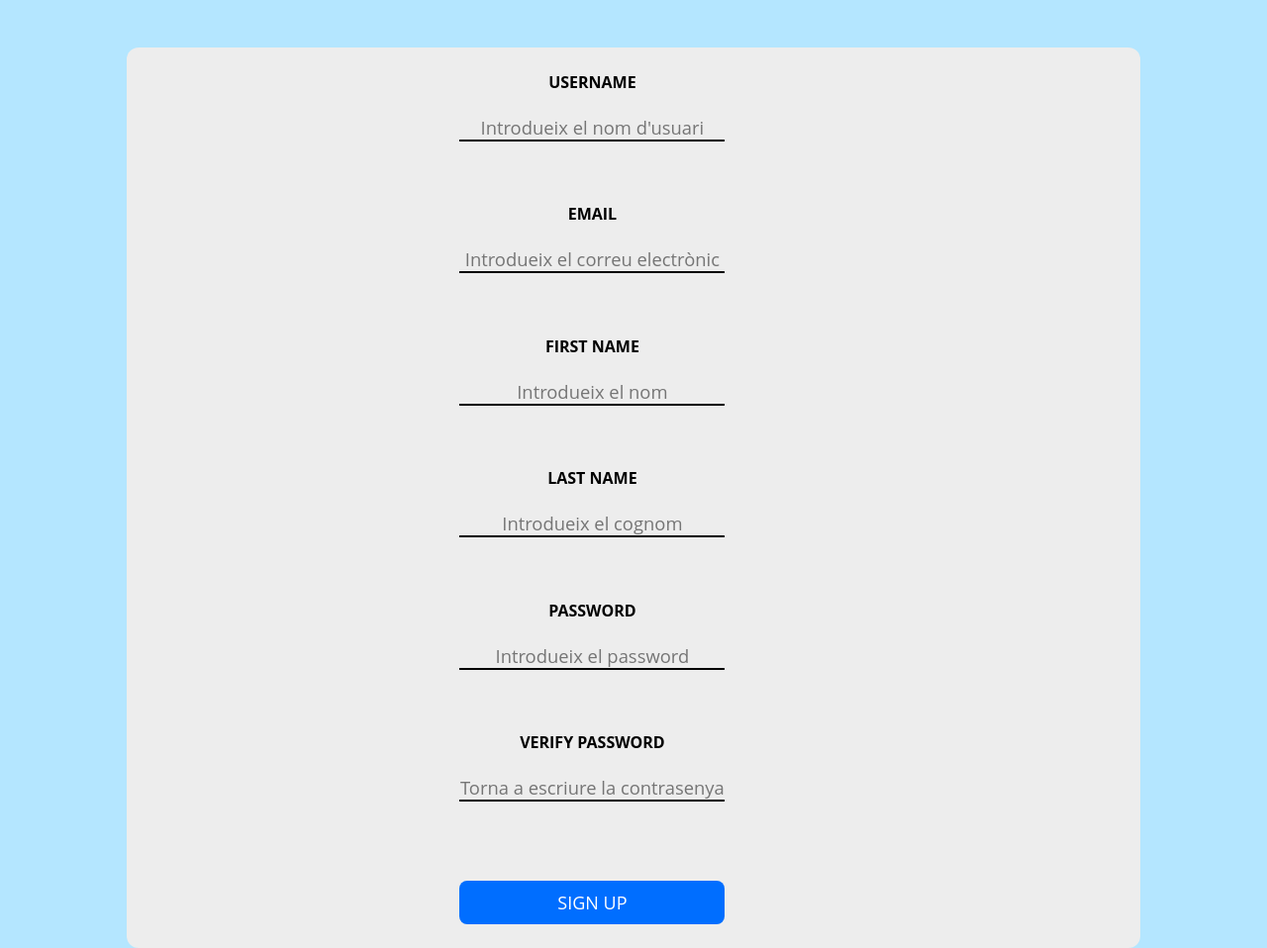
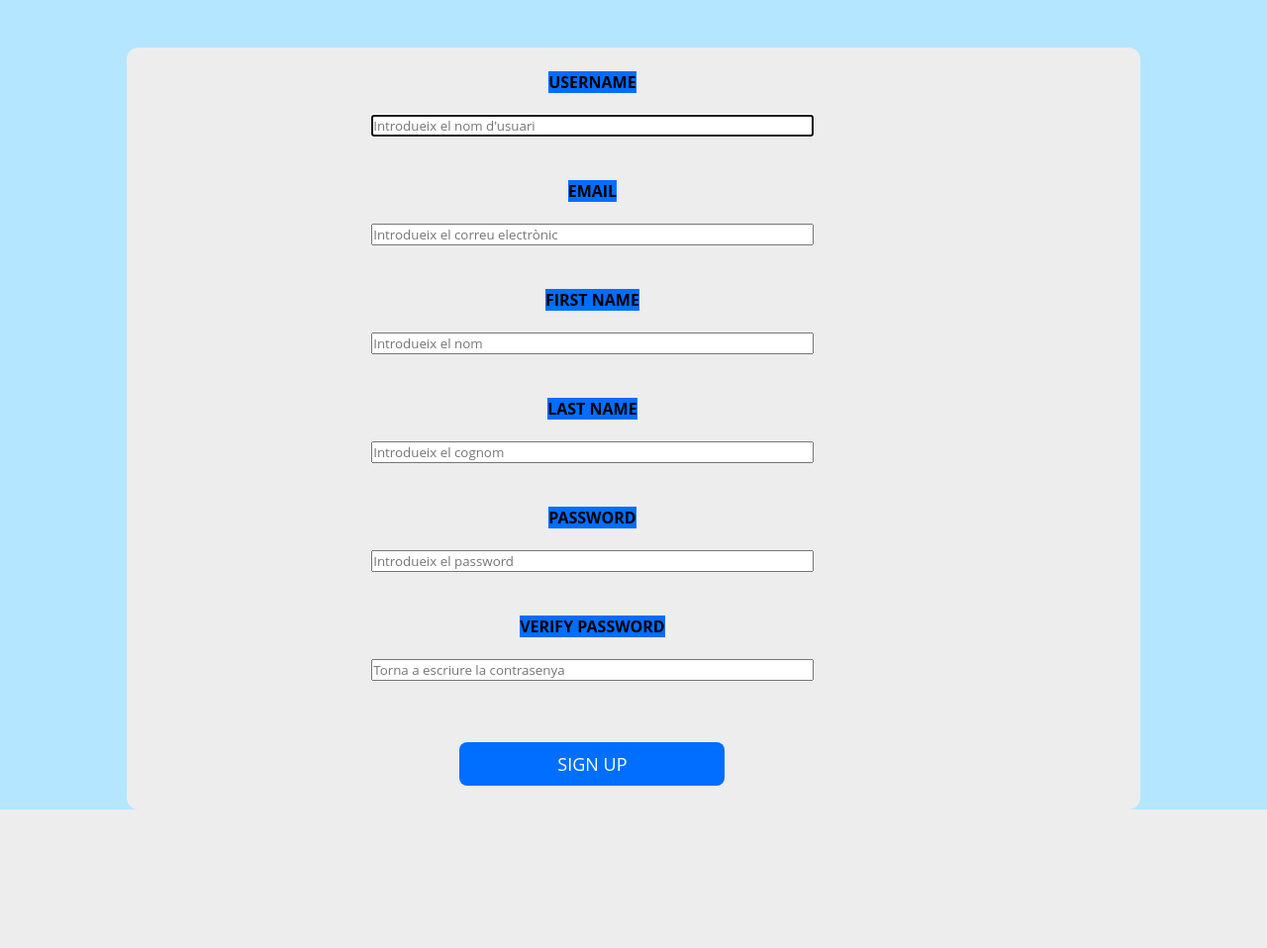
Before and after one commit to OriolCasacuberta/M7UF1PAC1, a PHP site: page /php/signup.php in a window 1280 px wide. Shown: the whole page at 99% size. After the commit the page ends 818 px from the top, so only its background shows below. Run offline with PHP 8.4, Linux system fonts and the light colour scheme.

Commit message:
ajustar css general

```diff
--- a/css/estils.css
+++ b/css/estils.css
@@ -72,21 +72,6 @@ main > form{
     width: 90%;
 }
 
-input{
-    text-align: center;
-    display: block;
-    border: none;
-    border-bottom: 2px solid black;
-    outline: none;
-    background: none;
-    margin-bottom: 1em;
-    font-size: 1.15em;
-}
-
-.button.logout{
-    padding: 1em;
-}
-
 button {
     margin-top: 1em;
     display: inline-block;
@@ -142,6 +127,13 @@ button:hover span:after {
     .col-xs-10 {width: 83.33%;}
     .col-xs-11 {width: 91.66%;}
     .col-xs-12 {width: 100%;}
+
+    button {
+        width: 50%;
+    }
+
+
+
 }
 
 /* Small devices (portrait tablets and large phones, 600px and up) */
--- a/css/logout.css
+++ b/css/logout.css
@@ -0,0 +1,3 @@
+.button.logout{
+    padding: 1em;
+}
--- a/css/signup.css
+++ b/css/signup.css
@@ -1,3 +1,7 @@
 input {
-    width: 30%;
+    width: 50%;
 }
+
+label {
+    background-color: rgb(0, 110, 255);
+}
```
Also changed, not shown: css/index.css (+9 -2 lines), php/logout.php (+4 -4 lines).
